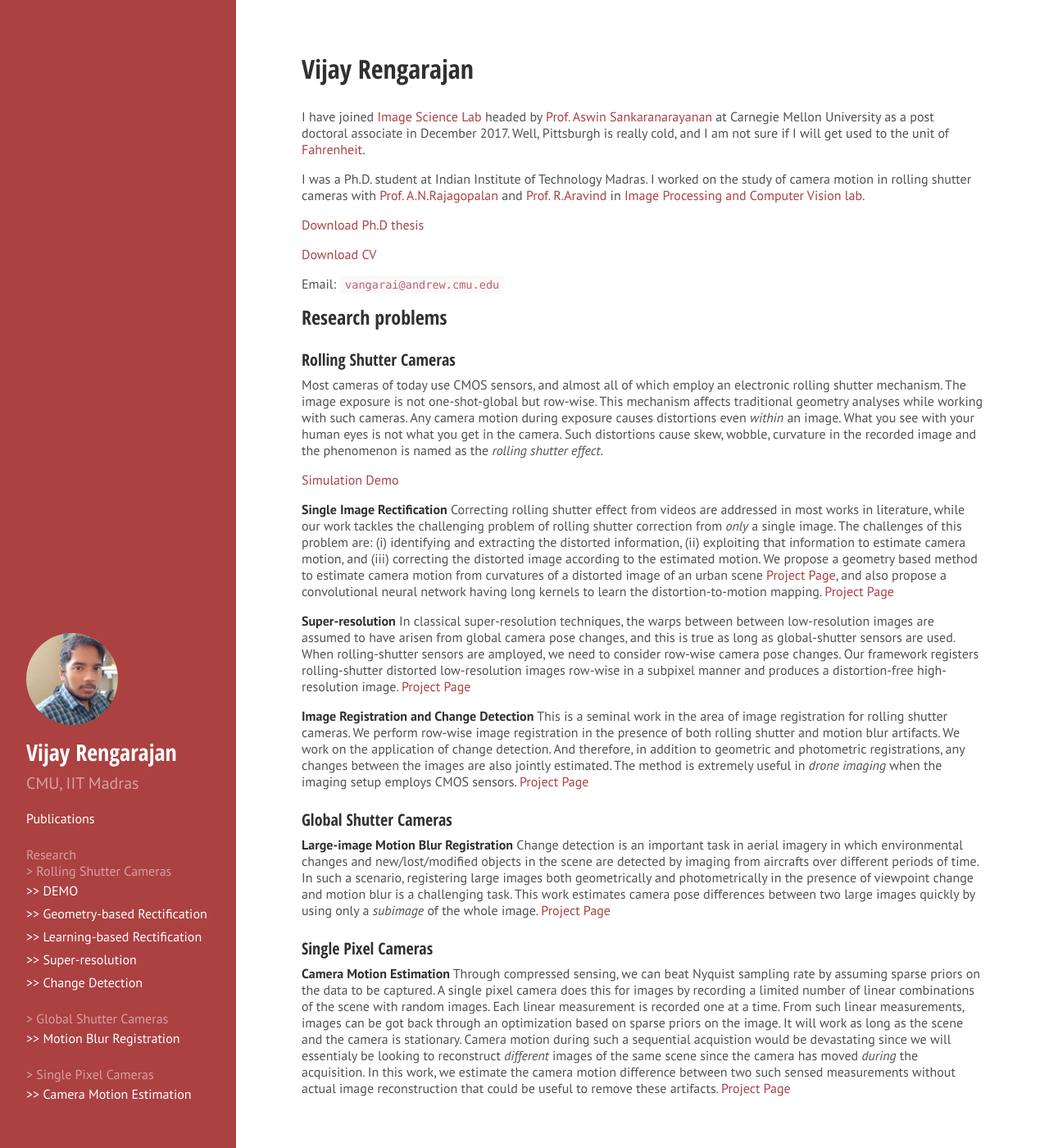
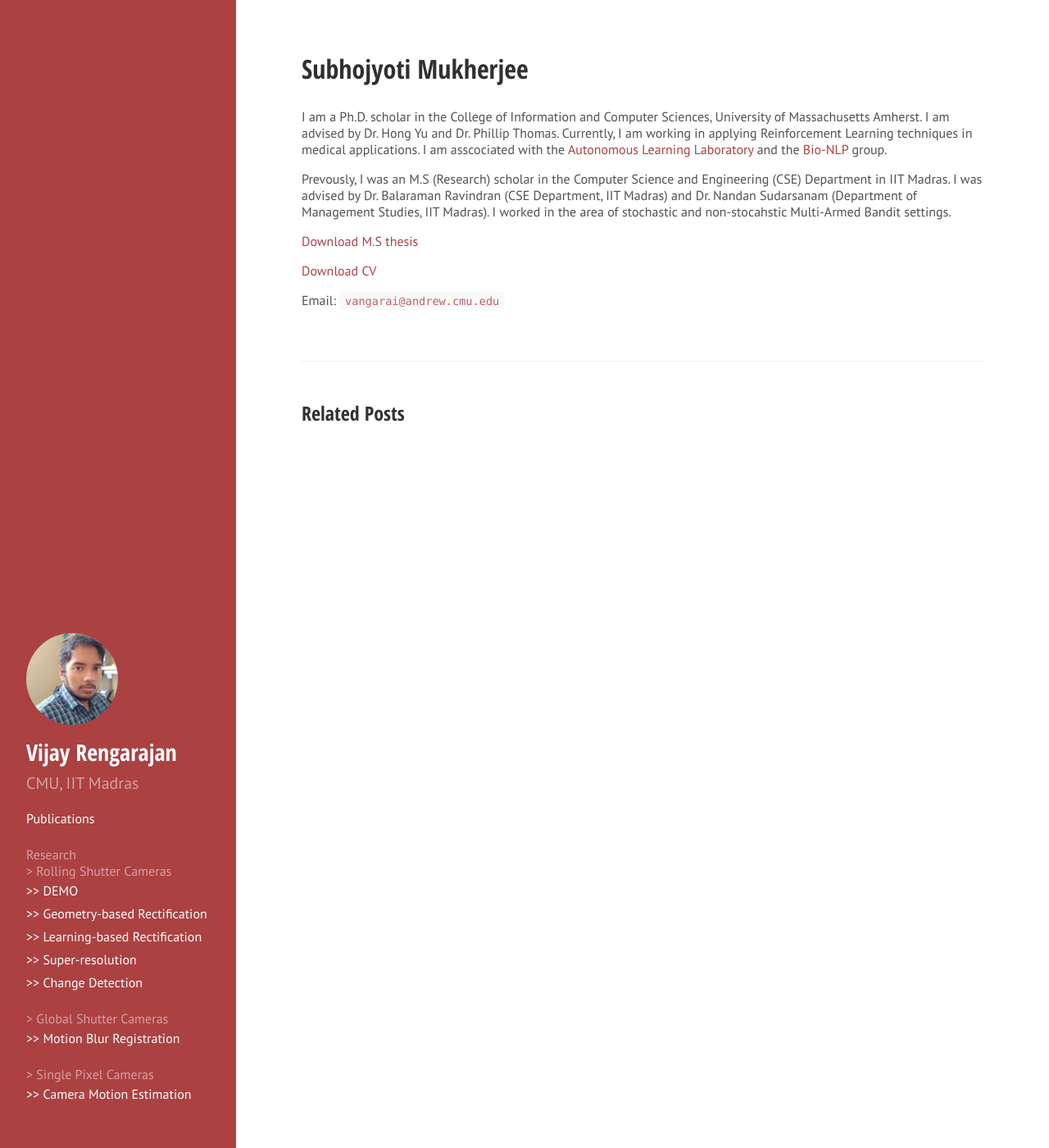
Before and after one commit to Subhojyoti22/subhojyoti.github.io, a Jekyll site: the page built from _posts/2016-09-06-about.md, in a window 1280 px wide and 1400 px high. Shown: the whole window at 82% size. Built offline with Jekyll 4.4.1, drawn with Linux system fonts in a browser that asks for light colours; Markdown is read by kramdown in place of the engine named in the settings.

Commit message:
Update 2016-09-06-about.md

```diff
--- a/_posts/2016-09-06-about.md
+++ b/_posts/2016-09-06-about.md
@@ -1,34 +1,13 @@
 ---
 layout: post
-title: Vijay Rengarajan
+title: Subhojyoti Mukherjee
 ---
-I have joined [Image Science Lab](http://imagesci.ece.cmu.edu/) headed by [Prof. Aswin Sankaranarayanan](http://users.ece.cmu.edu/~saswin/) at Carnegie Mellon University as a post doctoral associate in December 2017. Well, Pittsburgh is really cold, and I am not sure if I will get used to the unit of [Fahrenheit](https://xkcd.com/1643/).
+I am a Ph.D. scholar in the College of Information and Computer Sciences, University of Massachusetts Amherst. I am advised by Dr. Hong Yu and Dr. Phillip Thomas. Currently, I am working in applying Reinforcement Learning techniques in medical applications. I am asscociated with the [Autonomous Learning Laboratory](http://www-anw.cs.umass.edu/) and the [Bio-NLP](https://bio-nlp.org/) group.
 
-I was a Ph.D. student at Indian Institute of Technology Madras. I worked on the study of camera motion in rolling shutter cameras with [Prof. A.N.Rajagopalan](http://www.ee.iitm.ac.in/~raju/) and [Prof. R.Aravind](http://www.ee.iitm.ac.in/user/aravind/) in [Image Processing and Computer Vision lab](http://www.ee.iitm.ac.in/ipcvlab/).
+   Prevously, I was an M.S (Research) scholar in the Computer Science and Engineering (CSE) Department in IIT Madras. I was advised by Dr. Balaraman Ravindran (CSE Department, IIT Madras) and Dr. Nandan Sudarsanam (Department of Management Studies, IIT Madras). I worked in the area of stochastic and non-stocahstic Multi-Armed Bandit settings.
 
-[Download Ph.D thesis](https://drive.google.com/file/d/1RZ-o4HhUJguvTXRLJPmB40wFzMGp9GkR/view?usp=sharing)
+[Download M.S thesis](https://drive.google.com/file/d/1RZ-o4HhUJguvTXRLJPmB40wFzMGp9GkR/view?usp=sharing)
 
 [Download CV](/pdf/cv_vijay_iitm.pdf)
 
 Email: `vangarai@andrew.cmu.edu`
-
-## Research problems
-
-### Rolling Shutter Cameras
-Most cameras of today use CMOS sensors, and almost all of which employ an electronic rolling shutter mechanism. The image exposure is not one-shot-global but row-wise. This mechanism affects traditional geometry analyses while working with such cameras. Any camera motion during exposure causes distortions even _within_ an image. What you see with your human eyes is not what you get in the camera. Such distortions cause skew, wobble, curvature in the recorded image and the phenomenon is named as the _rolling shutter effect_.
-
-[Simulation Demo](/rs_demo/)
-
-**Single Image Rectification** Correcting rolling shutter effect from videos are addressed in most works in literature, while our work tackles the challenging problem of rolling shutter correction from _only_ a single image. The challenges of this problem are: (i) identifying and extracting the distorted information, (ii) exploiting that information to estimate camera motion, and (iii) correcting the distorted image according to the estimated motion. We propose a geometry based method to estimate camera motion from curvatures of a distorted image of an urban scene [Project Page](/rs_rect_geom/), and also propose a convolutional neural network having long kernels to learn the distortion-to-motion mapping. [Project Page](/rs_rect_cnn/)
-
-**Super-resolution** In classical super-resolution techniques, the warps between between low-resolution images are assumed to have arisen from global camera pose changes, and this is true as long as global-shutter sensors are used. When rolling-shutter sensors are amployed, we need to consider row-wise camera pose changes. Our framework registers rolling-shutter distorted low-resolution images row-wise in a subpixel manner and produces a distortion-free high-resolution image. [Project Page](/rs_sr/)
-
-**Image Registration and Change Detection** This is a seminal work in the area of image registration for rolling shutter cameras. We perform row-wise image registration in the presence of  both rolling shutter and motion blur artifacts. We work on the application of change detection. And therefore, in addition to geometric and photometric registrations, any changes between the images are also jointly estimated. The method is extremely useful in _drone imaging_ when the imaging setup employs CMOS sensors. [Project Page](/rs_cd/)
-
-### Global Shutter Cameras
-
-**Large-image Motion Blur Registration** Change detection is an important task in aerial imagery in which environmental changes and new/lost/modified objects in the scene are detected by imaging from aircrafts over different periods of time. In such a scenario, registering large images both geometrically and photometrically in the presence of viewpoint change and motion blur is a challenging task. This work estimates camera pose differences between two large images quickly by using only a _subimage_ of the whole image. [Project Page](/gs_mb/)
-
-### Single Pixel Cameras
-
-**Camera Motion Estimation** Through compressed sensing, we can beat Nyquist sampling rate by assuming sparse priors on the data to be captured. A single pixel camera does this for images by recording a limited number of linear combinations of the scene with random images. Each linear measurement is recorded one at a time. From such linear measurements, images can be got back through an optimization based on sparse priors on the image. It will work as long as the scene and the camera is stationary. Camera motion during such a sequential acquistion would be devastating since we will essentialy be looking to reconstruct _different_ images of the same scene since the camera has moved _during_ the acquisition. In this work, we estimate the camera motion difference between two such sensed measurements without actual image reconstruction that could be useful to remove these artifacts. [Project Page](/cs_mot/)
```
